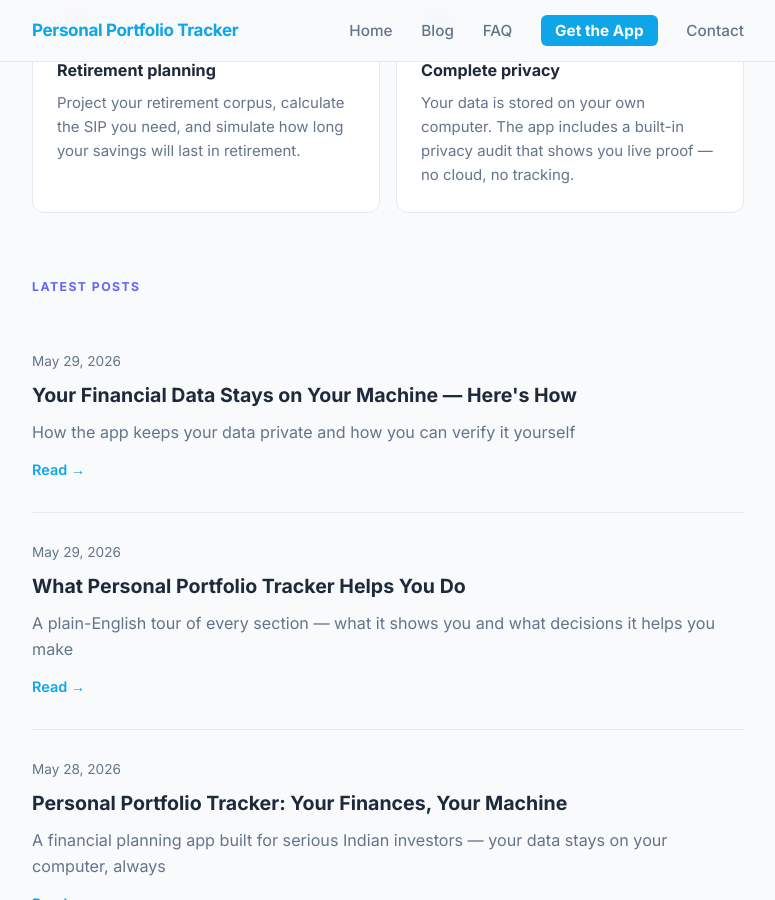
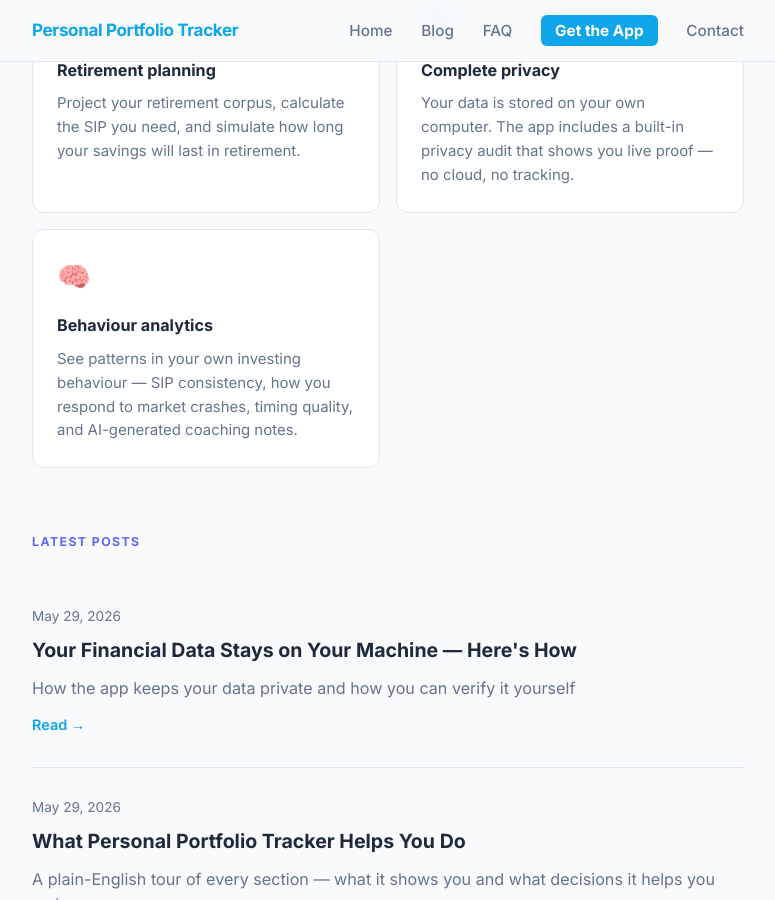
Before and after one commit to srikrishna2024/portfolio-tracker-blog, a Jekyll site: the page built from index.html, in a window 1280 px wide and 900 px high, scrolled down 1975 px. Shown: the whole window, without its empty margins (252-1027 px from the left). Built offline with Jekyll 4.4.1, drawn with Linux system fonts in a browser that asks for light colours.

Commit message:
add behaviour analytics feature card

```diff
--- a/index.html
+++ b/index.html
@@ -91,6 +91,11 @@ title: Personal Portfolio Tracker
       <h3>Complete privacy</h3>
       <p>Your data is stored on your own computer. The app includes a built-in privacy audit that shows you live proof — no cloud, no tracking.</p>
     </div>
+    <div class="feature-card">
+      <div class="feature-icon">🧠</div>
+      <h3>Behaviour analytics</h3>
+      <p>See patterns in your own investing behaviour — SIP consistency, how you respond to market crashes, timing quality, and AI-generated coaching notes.</p>
+    </div>
   </div>
 </div>
 
```
